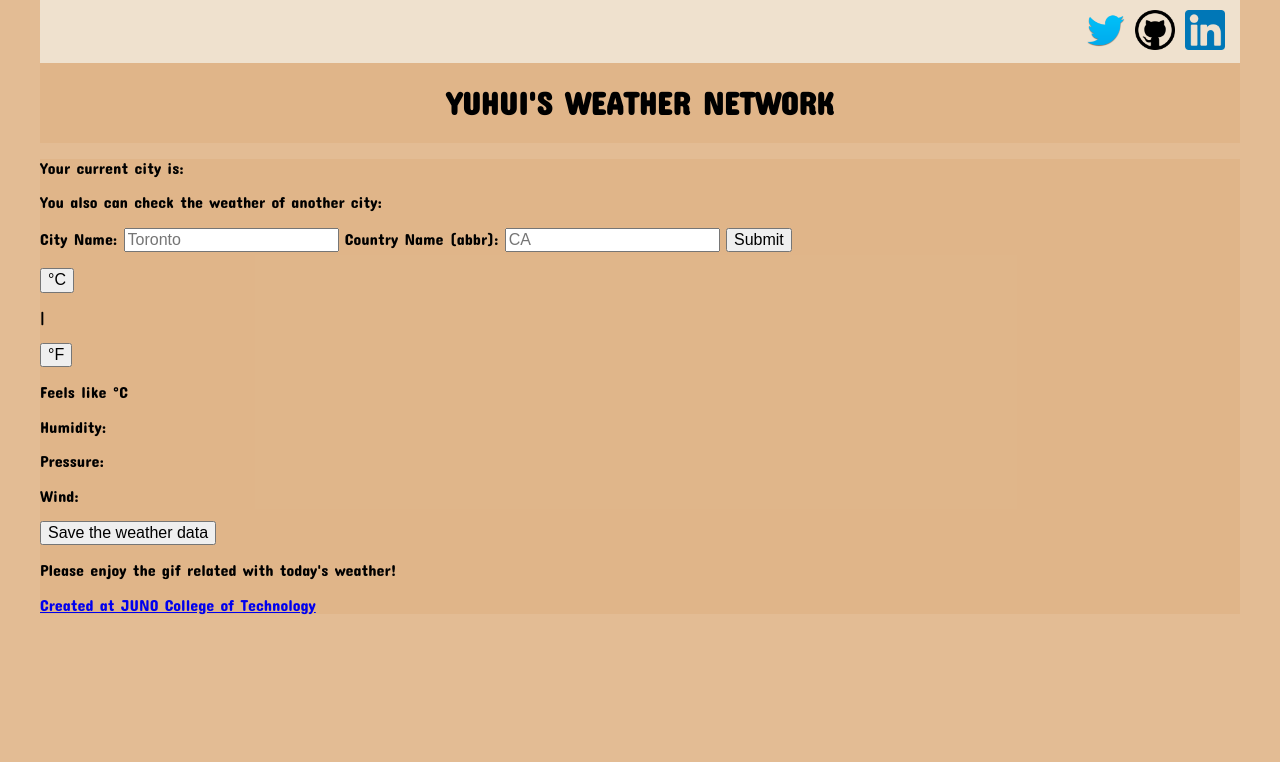
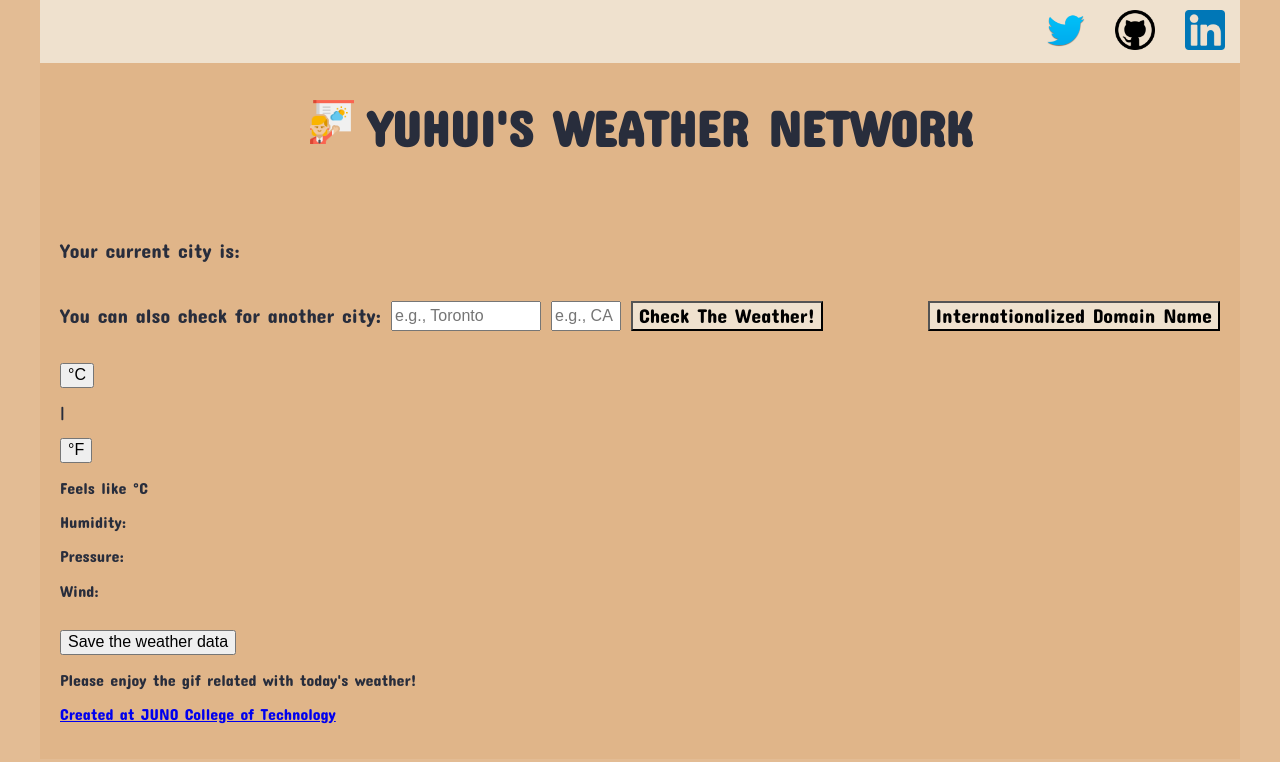
Before and after one commit to domaine-hugh/JavaScript-project-in-Juno, a plain HTML site: page currentWeather/index.html in a window 1280 px wide. Drawn offline with nearby package versions, Linux system fonts and the light colour scheme; no server answers.

Commit message:
weather checking part is done

```diff
--- a/currentWeather/index.html
+++ b/currentWeather/index.html
@@ -5,6 +5,8 @@
     <meta http-equiv="X-UA-Compatible" content="IE=edge">
     <meta name="viewport" content="width=device-width, initial-scale=1.0">
     <title>YUHUI'S WEATHER NETWORK</title>
+    <!-- Add icon before tittle -->
+    <link rel="tittle icon" href="./image/page-tittle-logo.png">
     <link href="./style.css" rel="stylesheet">
     <!-- Concert One -->
     <link href="https://fonts.googleapis.com/css2?family=Concert+One&display=swap" rel="stylesheet">
@@ -23,16 +25,19 @@
     <main>
         <section class="locationInputSection">
             <p>Your current city is: <span class="currentCityName"></span></p>
-            <form class="locationInputForm" name="locationInputForm">
-                <div>
-                    <p>You also can check the weather of another city: </p>
-                </div>
-                <label for="cityNameInput">City Name:</label>
-                <input type="text" id="cityNameInput" name="cityNameInput" required placeholder="Toronto">
-                <label for="countryNameInput">Country Name (abbr):</label>
-                <input type="text" id="countryNameInput" name="countryNameInput" required placeholder="CA">
-                <input type="submit">
-            </form>
+            <div class="formWrap">
+                <form class="locationInputForm" name="locationInputForm">
+                    <div>
+                        <p>You can also check for another city: </p>
+                    </div>
+                    <label for="cityNameInput" class="sr-only">City Name:</label>
+                    <input type="text" id="cityNameInput" name="cityNameInput" required placeholder="e.g., Toronto">
+                    <label for="countryNameInput" class="sr-only">Country Name by abbreviation:</label>
+                    <input type="text" id="countryNameInput" name="countryNameInput" required placeholder="e.g., CA">
+                    <input type="submit" value="Check The Weather!">
+                </form>
+                <button>Internationalized Domain Name</button>
+            </div>
         </section>
         <sectiom class="weatherDataDisplaySection">
             <div class="weatherInformation">
--- a/currentWeather/style.css
+++ b/currentWeather/style.css
@@ -16,6 +16,7 @@ body {
     background-attachment: fixed;
     margin: 0 auto;
     width:1200px;
+    color:#282D3C;
     font-family: 'Concert One', cursive;
 }
 
@@ -28,6 +29,7 @@ body {
 }
 
 /* Page body settings end */
+/* Header settings start */
 .subscriptMe {
     background-color:#EFE1CE;
     padding:10px;
@@ -37,6 +39,7 @@ body {
 
 .subscriptMe a {
     padding: 0 5px;
+    margin-left: 20px;
 }
 
 #headerTextArea {
@@ -70,6 +73,71 @@ body {
     background-image: url(./image/cloudyTitleBackground.gif);
 }
 
+h1 {
+    font-size: 50px;
+}
+
+h1::before {
+    content:'';
+    background-image: url(./image/header-logo.png);
+    display: inline-block;
+    background-size: 100%;
+    width:50px;
+    height:50px;
+    margin-right: 10px;
+}
+/* Header settings end */
+/* Main body settings start */
 main {
     background-color: rgba( 224,181,137, 0.9);
+    padding: 20px 20px;
 }
+
+/* Location input section settings start */
+.locationInputSection p {
+    font-size: 20px;
+}
+
+.formWrap {
+    display: flex;
+    justify-content: space-between;
+}
+.currentCityName {
+    font-size: 30px;
+}
+
+.locationInputForm {
+    display:flex;
+}
+
+#cityNameInput {
+    align-self: center;
+    height: 30px;
+    width:150px;
+    margin: 0 10px;
+}
+
+#countryNameInput {
+    align-self: center;
+    height: 30px;
+    width:70px;
+    margin-right: 10px;
+}
+
+form input[type="submit"] {
+    margin-right: 10px;
+}
+
+form input[type="submit"],
+.locationInputSection button {
+    align-self: center;
+    border-radius: 0;
+    height: 30px;
+    text-align: center;
+    font-size: 20px;
+    font-family: 'Concert One', cursive;
+    background-color:#EFE1CE;
+}
+
+
+/* Main body settings end */
```
Also changed, not shown: currentWeather/image/header-logo.png (added), currentWeather/image/page-tittle-logo.png (added).
